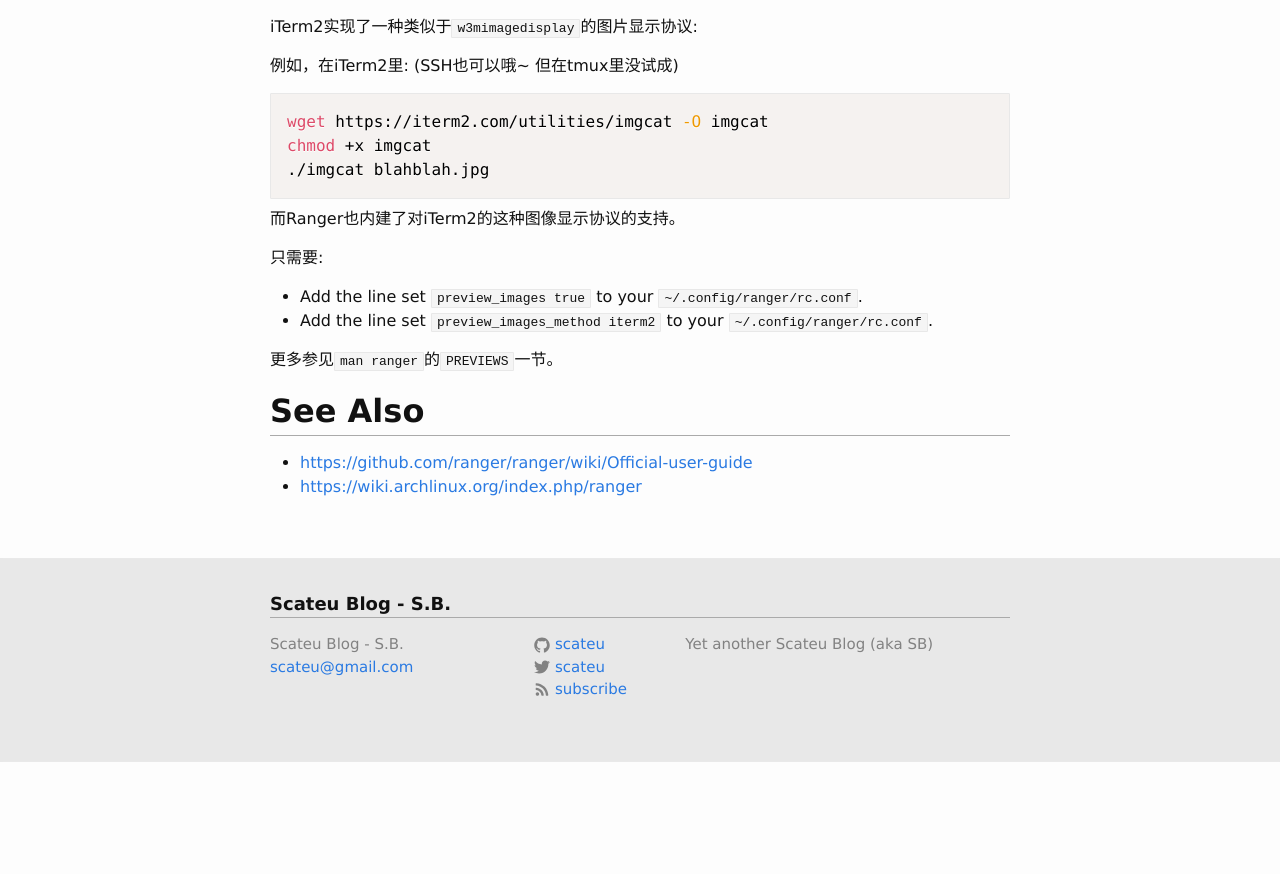
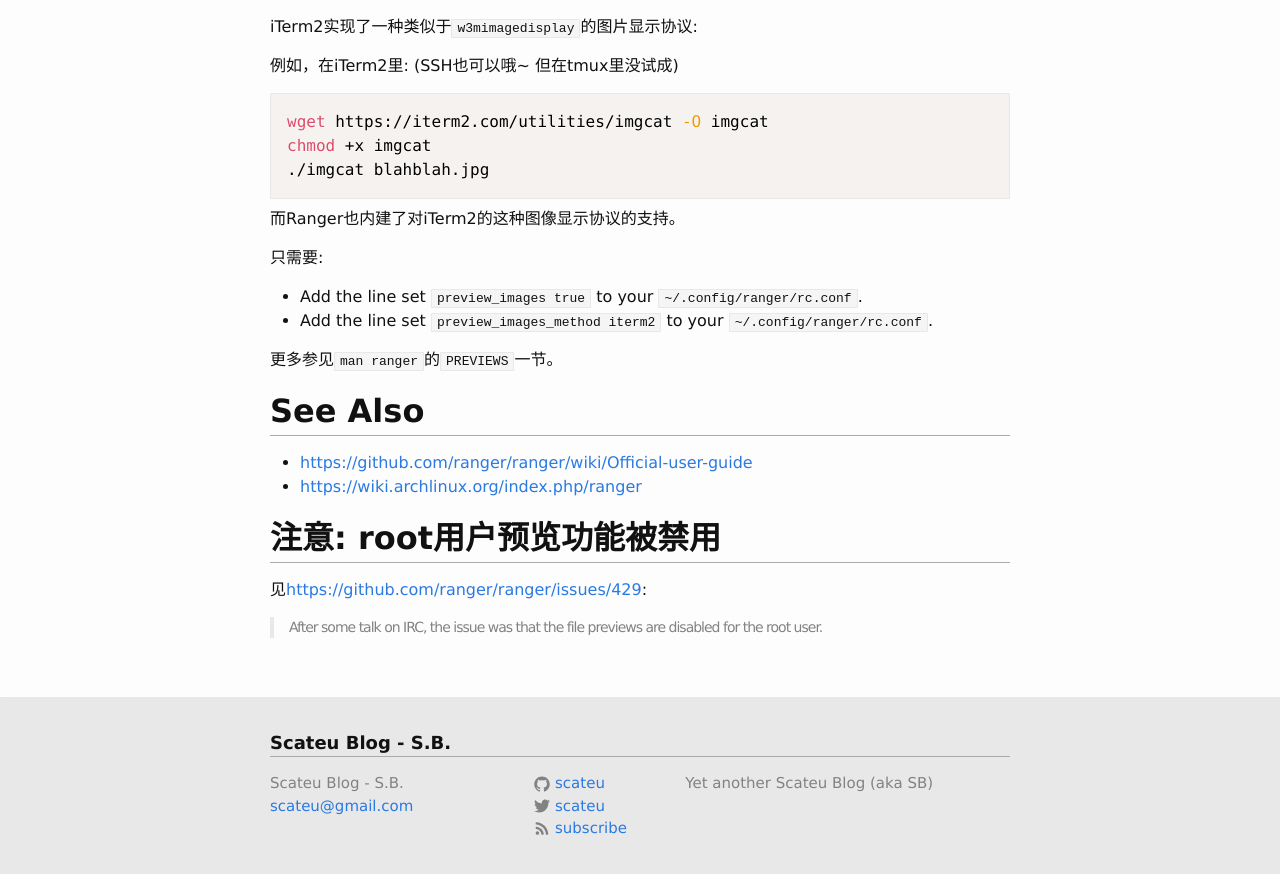
Before and after one commit to scateu/scateu.github.io, a Jekyll site: the page built from _posts/2014-03-01-ranger-init-configure.md, in a window 1280 px wide and 900 px high, scrolled down 1233 px. Shown: the top 874 px of the window. Built offline with Jekyll 4.4.1, drawn with Linux system fonts in a browser that asks for light colours; nearby versions of some CDN libraries; comment, search, counter and statistics services are not loaded; before the commit the page ends 1994 px from its top, so only the background shows below that.

Commit message:
Tue Jan 23 18:14:25 CST 2018

```diff
--- a/_posts/2014-03-01-ranger-init-configure.md
+++ b/_posts/2014-03-01-ranger-init-configure.md
@@ -68,3 +68,9 @@ chmod +x imgcat
 
  - <https://github.com/ranger/ranger/wiki/Official-user-guide>
  - <https://wiki.archlinux.org/index.php/ranger>
+
+## 注意: root用户预览功能被禁用
+
+见<https://github.com/ranger/ranger/issues/429>:
+
+> After some talk on IRC, the issue was that the file previews are disabled for the root user.
```
